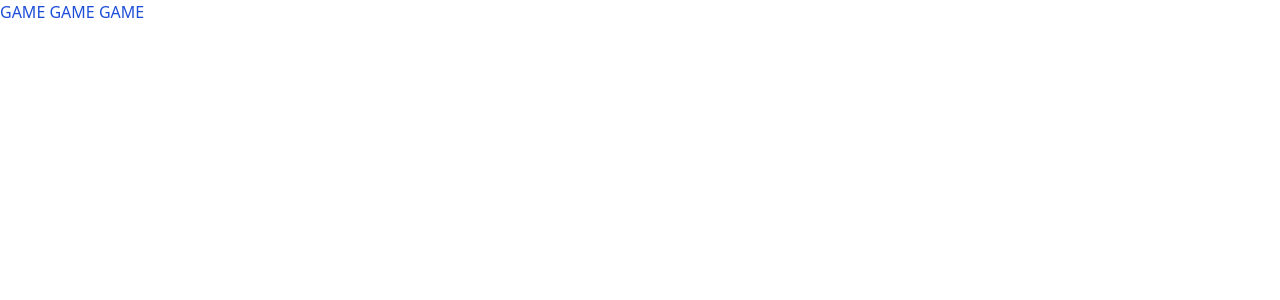
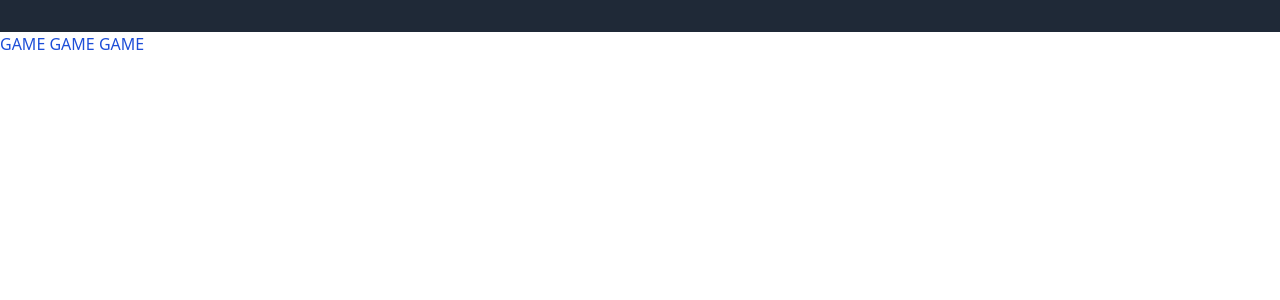
Before and after one commit to liam1703/guess-what, a Vue app in the folder guess_what/: page / in a window 1280 px wide. Shown: the top 300 px of the page. Built offline with nearby package versions, Linux system fonts and the light colour scheme.

Commit message:
Topnav component

```diff
--- a/guess_what/src/components/TopNav.vue
+++ b/guess_what/src/components/TopNav.vue
@@ -1,7 +1,11 @@
-<template></template>
+<template>
+  <div class="h-8 bg-gray-800 w-full"></div>
+</template>
 
 <script>
-export default {};
+export default {
+  name: "TopNav",
+};
 </script>
 
 <style></style>
--- a/guess_what/src/views/Game.vue
+++ b/guess_what/src/views/Game.vue
@@ -1,11 +1,16 @@
 <template>
   <div>
+    <TopNav />
     <h1 class="text-blue-700">GAME GAME GAME</h1>
   </div>
 </template>
 
 <script>
+import TopNav from "../components/TopNav.vue";
 export default {
   name: "Game",
+  components: {
+    TopNav,
+  },
 };
 </script>
```
